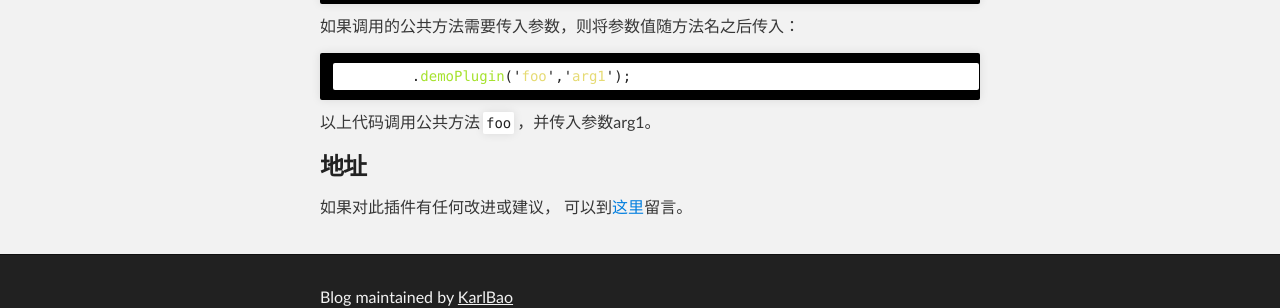
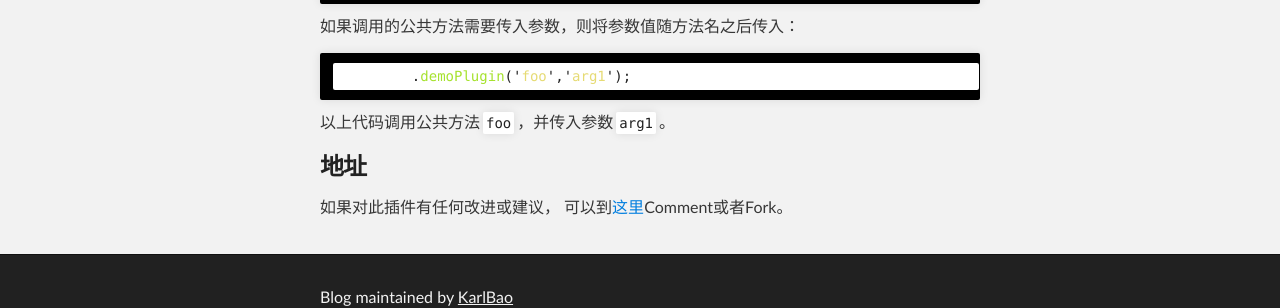
Before and after one commit to KarlBao/Blog, a Jekyll site: the page built from _posts/2016-07-04-jQuery插件模板.md, in a window 1280 px wide. Shown: the part 2005-2313 px from the top of the page. Built offline with Jekyll 4.4.1, drawn with Linux system fonts in a browser that asks for light colours.

Commit message:
modify content

````diff
--- a/_posts/2016-07-04-jQuery插件模板.md
+++ b/_posts/2016-07-04-jQuery插件模板.md
@@ -94,8 +94,8 @@ $selector.demoPlugin('foo');
 $selector.demoPlugin('foo','arg1');
 ```
 
-以上代码调用公共方法`foo`，并传入参数arg1。
+以上代码调用公共方法`foo`，并传入参数`arg1`。
 
 ### 地址
 
-如果对此插件有任何改进或建议， 可以到[这里](https://gist.github.com/KarlBao/e46b5da8e767a7fe858398254744727d)留言。
+如果对此插件有任何改进或建议， 可以到[这里](https://gist.github.com/KarlBao/e46b5da8e767a7fe858398254744727d)Comment或者Fork。
````
